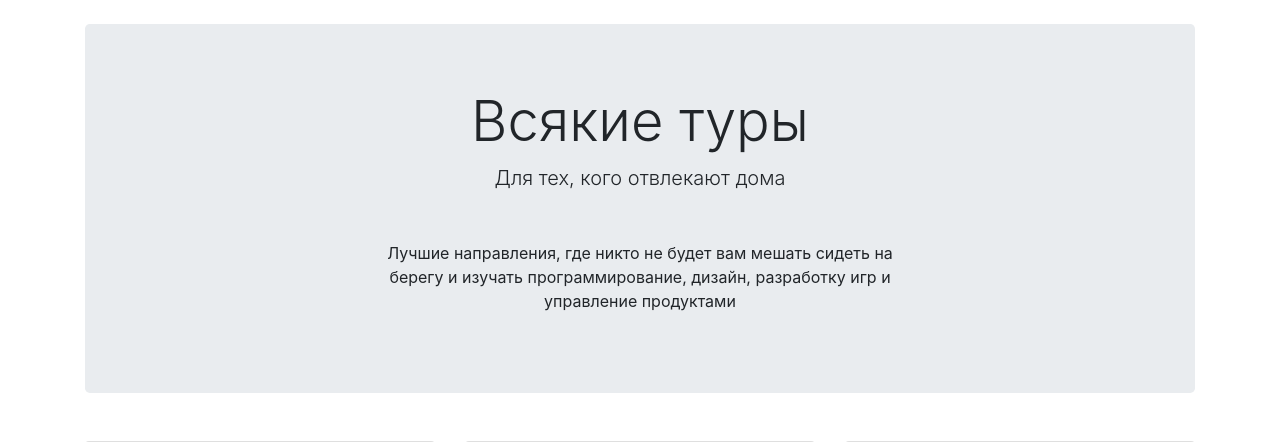
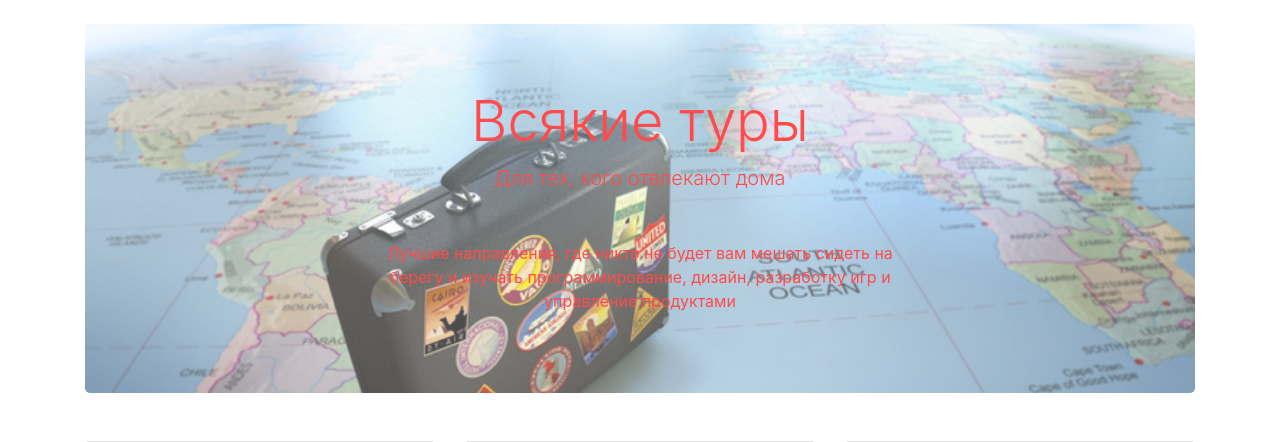
Before and after one commit to SkotarenkoEvgeny/travel_service, a Flask app: page / in a window 1280 px wide. Shown: the part 72-514 px from the top of the page. Run offline with Flask 2, Linux system fonts and the light colour scheme; some libraries are stand-ins or nearby versions.

Commit message:
add main image, css, fix html files

```diff
--- a/site_1/app.py
+++ b/site_1/app.py
@@ -35,6 +35,7 @@ def render_tour_page(id):
         # added the departures key in hope, that will be fix this bug in next course steps
         return render_template('bad_data.html', departures=departures)
     else:
+        tour['stars'] = range(int(tour['stars']))
         # added the departures key in hope, that will be fix this bug in next course steps
         return render_template('tour.html', tour=tour, departures=departures)
 
--- /dev/null
+++ b/site_1/static/personal_styles.css
@@ -0,0 +1,10 @@
+.main-page {
+    background-image: url(../static/turism-segmentation.png);
+    background-size: cover;
+    color: red;
+    opacity: 0.7;
+}
+
+.lead {
+    opacity: 1;
+}
--- a/site_1/templates/base.html
+++ b/site_1/templates/base.html
@@ -6,6 +6,7 @@
     <title>{{title}}</title>
     <link rel="stylesheet" href="https://stackpath.bootstrapcdn.com/bootstrap/4.3.1/css/bootstrap.min.css"
           integrity="sha384-ggOyR0iXCbMQv3Xipma34MD+dH/1fQ784/j6cY/iJTQUOhcWr7x9JvoRxT2MZw1T" crossorigin="anonymous">
+    <link rel="stylesheet" href="../static/personal_styles.css">
 </head>
 
 <body>
--- a/site_1/templates/index.html
+++ b/site_1/templates/index.html
@@ -2,7 +2,7 @@
 {% block content %}
 <main class="container mt-3">
     <!-- TOURS LIST -->
-    <section class="jumbotron text-center mt-4">
+    <section class="jumbotron text-center mt-4 main-page">
         <h1 class="display-4">Всякие туры</h1>
         <p class="lead">{{subtitle}}</p>
         <p class="mt-5 w-50 mx-auto">{{description}}</p>
--- a/site_1/templates/tour.html
+++ b/site_1/templates/tour.html
@@ -2,7 +2,7 @@
 {% block content %}
   <main class="container">
     <section class="mt-3 pb-5">
-      <h1 class="display-3 mt-4">{{ tour.title }} ★★★★</h1>
+      <h1 class="display-3 mt-4">{{ tour.title }} {% for i in tour.stars %}★{% endfor %}</h1>
       <!-- HERO -->
       <p class="lead">Индия Из Новосибирска 5 ночей</p>
       <img src="{{ tour.picture }}" class="w-75" alt="">
```
Also changed, not shown: site_1/static/trolley-tours-of-key-west-1024x683.jpg (deleted), site_1/static/turism-segmentation.png (added).
